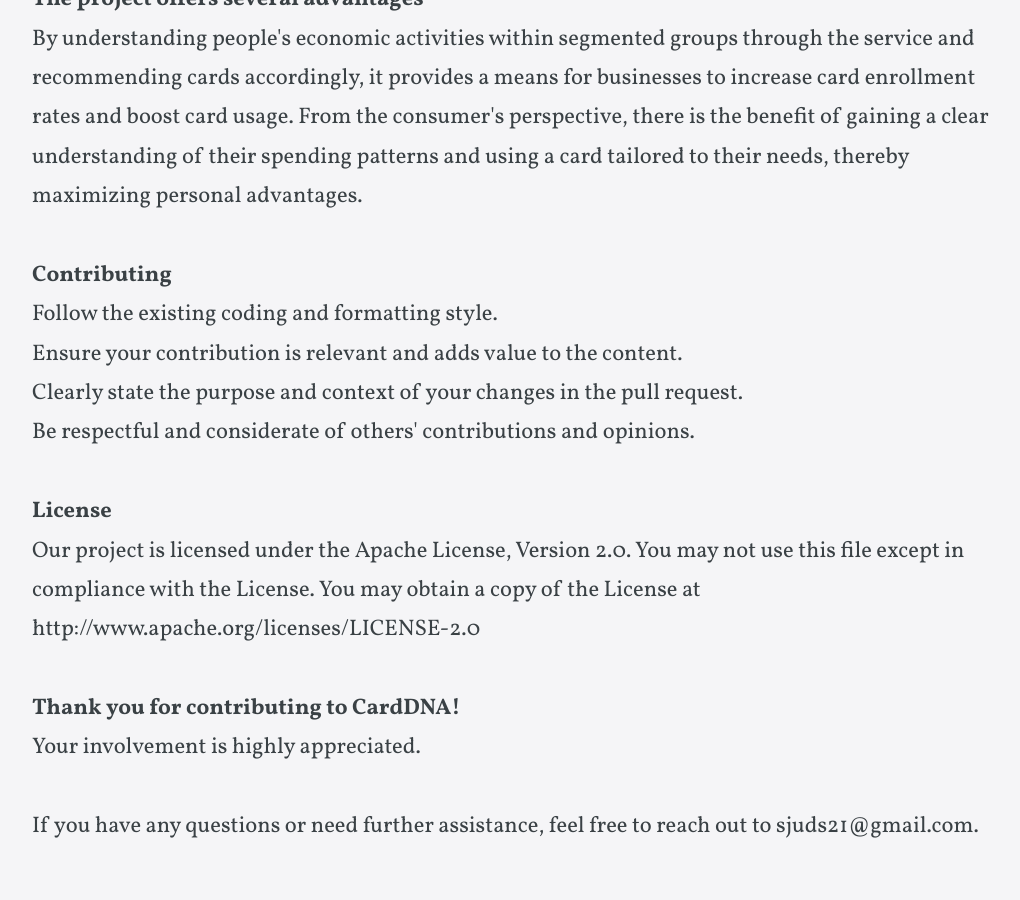
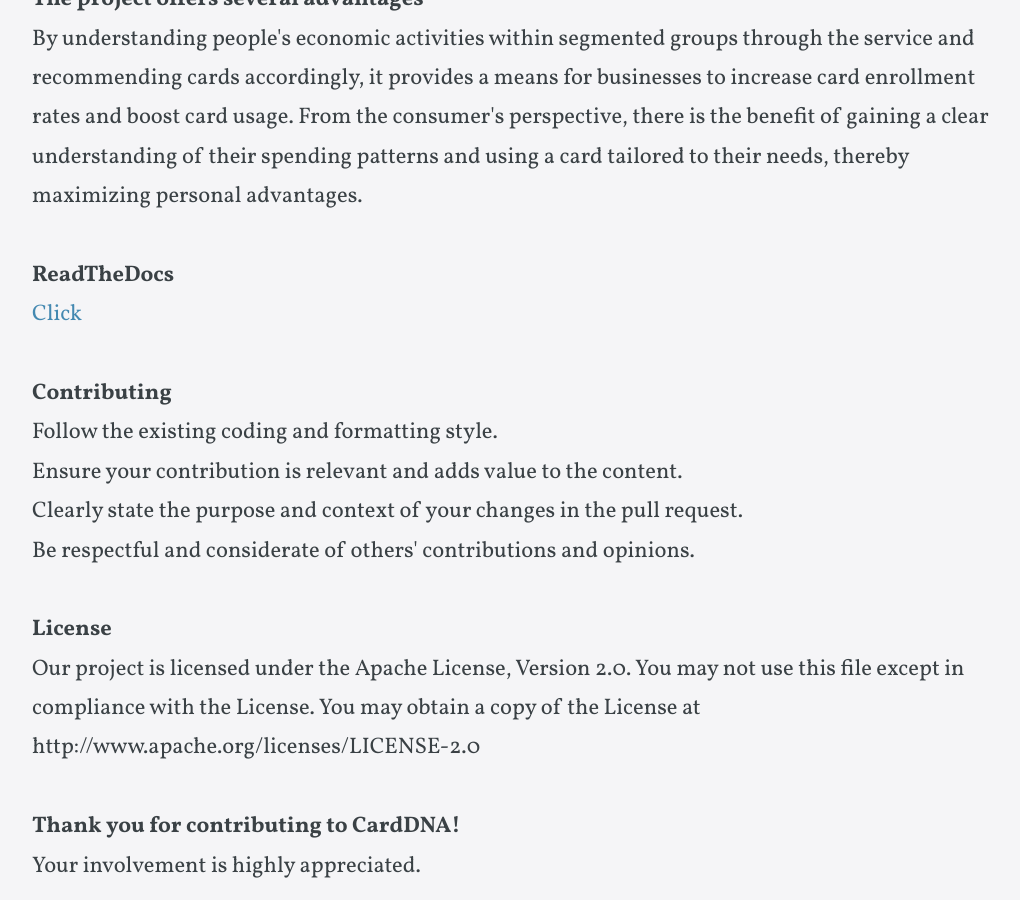
Before and after one commit to Lee-wonjae/Lee-wonjae.github.io, a Jekyll site: the page built from about.html, in a window 1280 px wide and 900 px high, scrolled down 990 px. Shown: the whole window, without its empty margins (128-1148 px from the left). Built offline with Jekyll 4.4.1, drawn with Linux system fonts in a browser that asks for light colours; some web fonts are replaced.

Commit message:
readthedocs

```diff
--- a/about.html
+++ b/about.html
@@ -14,6 +14,11 @@
 		<br><br>
 		<strong>The project offers several advantages</strong>
 		<br>By understanding people's economic activities within segmented groups through the service and recommending cards accordingly, it provides a means for businesses to increase card enrollment rates and boost card usage. From the consumer's perspective, there is the benefit of gaining a clear understanding of their spending patterns and using a card tailored to their needs, thereby maximizing personal advantages.
+
+		<br><br>
+		<strong>ReadTheDocs</strong>
+		<br><a href="https://carddna.readthedocs.io/en/latest/index.html#">Click</a>
+
 		<br><br>
 		<strong>Contributing</strong>
 		<br>Follow the existing coding and formatting style.
```
